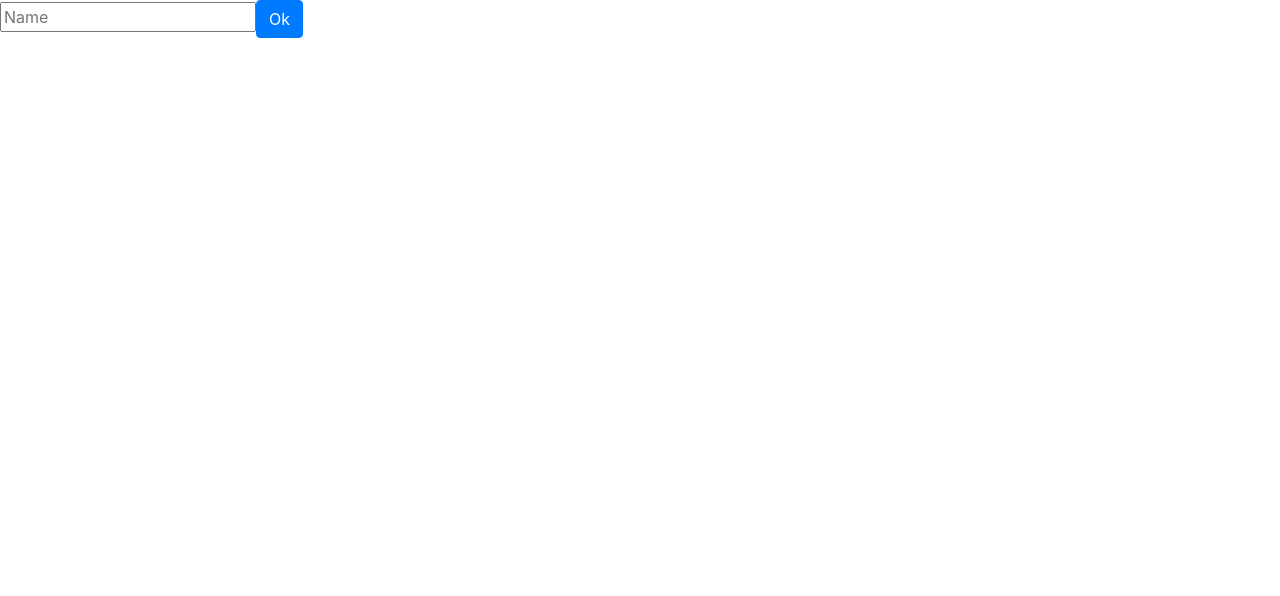
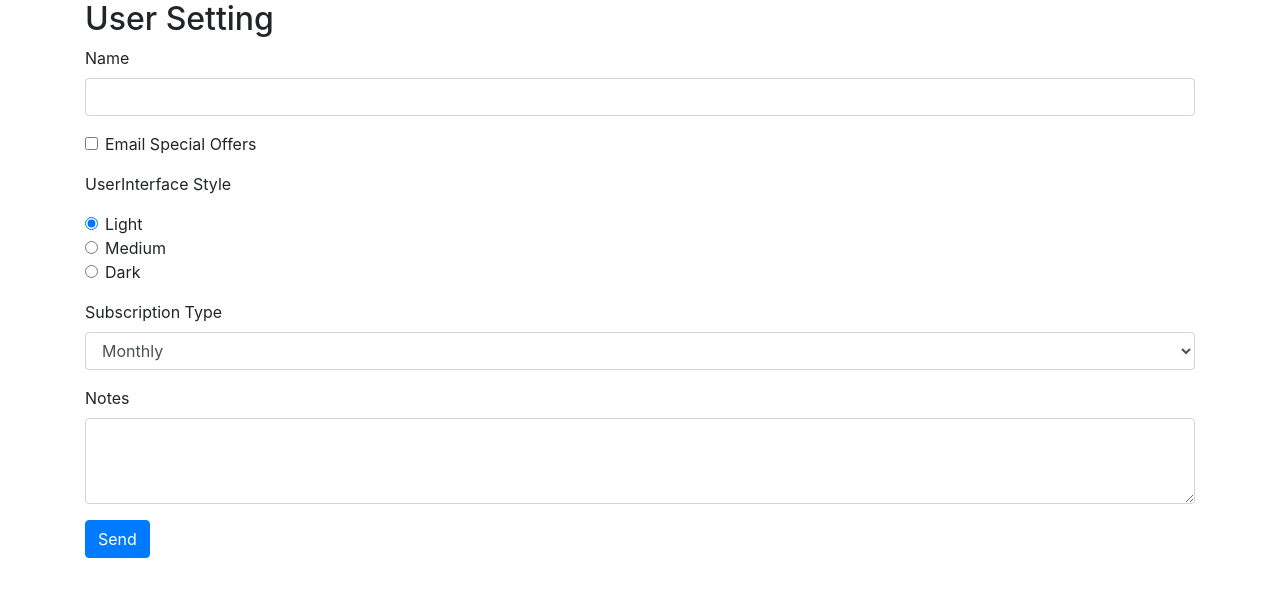
Before and after one commit to VyDee/angular-form-ex, an Angular app in the folder angular-form/: page / in a window 1280 px wide. Shown: the top 596 px of the page. Built offline with nearby package versions, Linux system fonts and the light colour scheme.

Commit message:
set up simple form

```diff
--- a/angular-form/src/app/user-settings-form/user-settings-form.component.html
+++ b/angular-form/src/app/user-settings-form/user-settings-form.component.html
@@ -1,4 +1,76 @@
-<form>
-  <input placeholder="Name"/>
-  <button class="btn btn-primary">Ok</button>
-</form>
+<div class="container">
+  <h2>User Setting</h2>
+  <form>
+    <!--Input-->
+    <div class="form-group">
+      <!--The label used (for = "name") and linked with the (id="name") in input -->
+      <label for="name">Name</label>
+      <input id="name" name="name" class="form-control"/>
+    </div>
+
+    <!--Checkbox-->
+    <div class="form-check form-group">
+      <input class="form-check-input" type="checkbox"
+              id="emaiOffers" name="emailOffers">
+      <label class="form-check-label" for="emailOffers">
+        Email Special Offers
+      </label>
+    </div>
+
+    <!--Radiobuttons-->
+    <p>UserInterface Style</p>
+    <div class="form-group">
+      <div class="form-check">
+        <input class="form-check-input" type="radio" name="interfaceStyle" id="lightInterface" value="light" checked>
+        <label class="form-check-label" for="lightInterface">
+          Light
+        </label>
+      </div>
+      <div class="form-check">
+        <input class="form-check-input" type="radio" name="interfaceStyle" id="mediumInterface" value="medium">
+        <label class="form-check-label" for="mediumInterface">
+          Medium
+        </label>
+      </div>
+      <div class="form-check">
+        <input class="form-check-input" type="radio" name="interfaceStyle" id="darkInterface" value="dark">
+        <label class="form-check-label" for="darkInterface">
+          Dark
+        </label>
+      </div>
+    </div>
+
+    <!--Dropdown-->
+    <div class="form-group">
+      <label for="subscriptionType">Subscription Type</label>
+      <select class="form-control" id="subscriptionType">
+        <option>Monthly</option>
+        <option>Annual</option>
+        <option>Lifetime</option>
+      </select>
+    </div>
+
+    <!--Textarea-->
+    <div class="form-group">
+      <label for="notes">Notes</label>
+      <textarea id="notes" name="notes" class="form-control"
+              rows="3"></textarea>
+    </div>
+
+    <!--Password-->
+    <!-- <div class="form-group">
+      <label for="password">Password</label>
+      <input type="password" id="password" name="password"
+              class="form-control"/>
+    </div> -->
+
+    <!--Date-->
+    <!-- <div class="form-group">
+      <label for="testing">Testing</label>
+      <input type="date" id="testing" name="testing"
+              class="form-control">
+    </div> -->
+
+    <button class="btn btn-primary">Send</button>
+  </form>
+</div>
```
Also changed, not shown: angular-form/notes/build-a-form.txt, angular-form/notes/form element/checkbox.txt (added), 1 other file (tests, documents, lock files or other folders).
